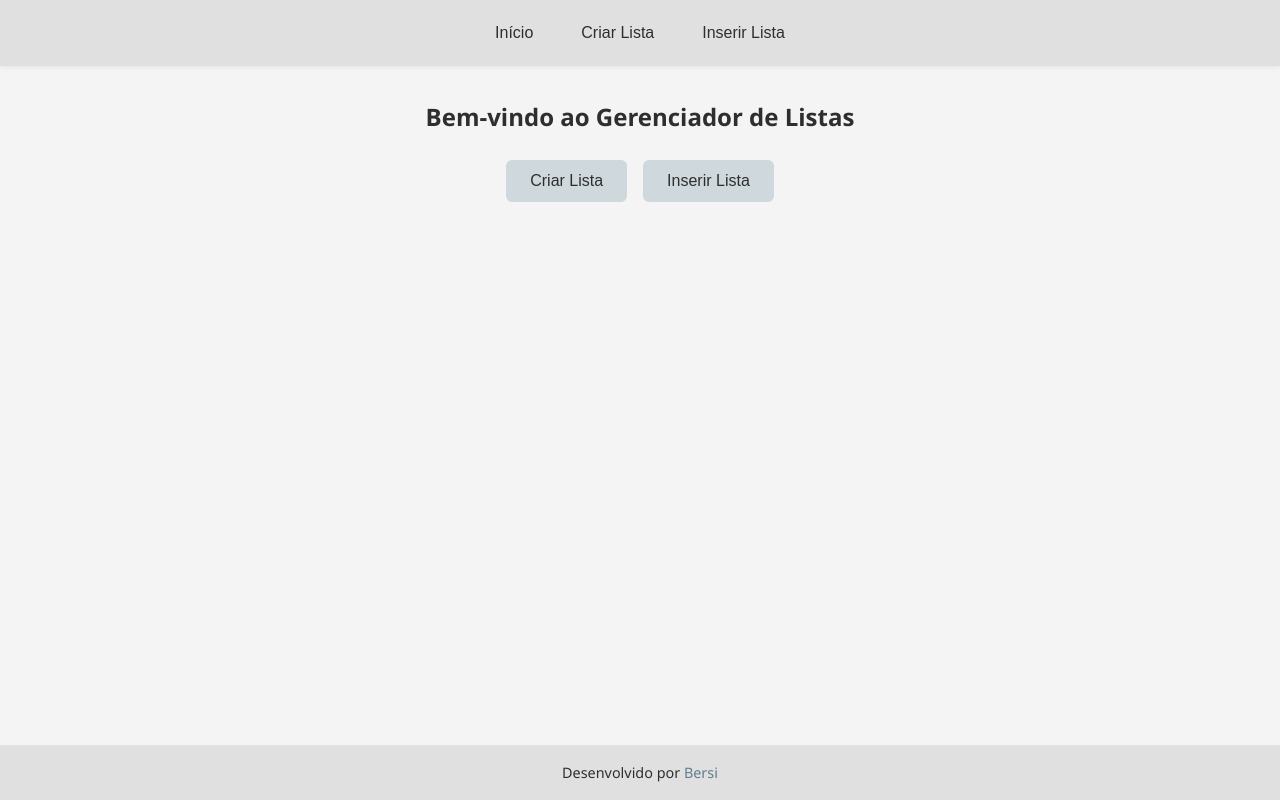
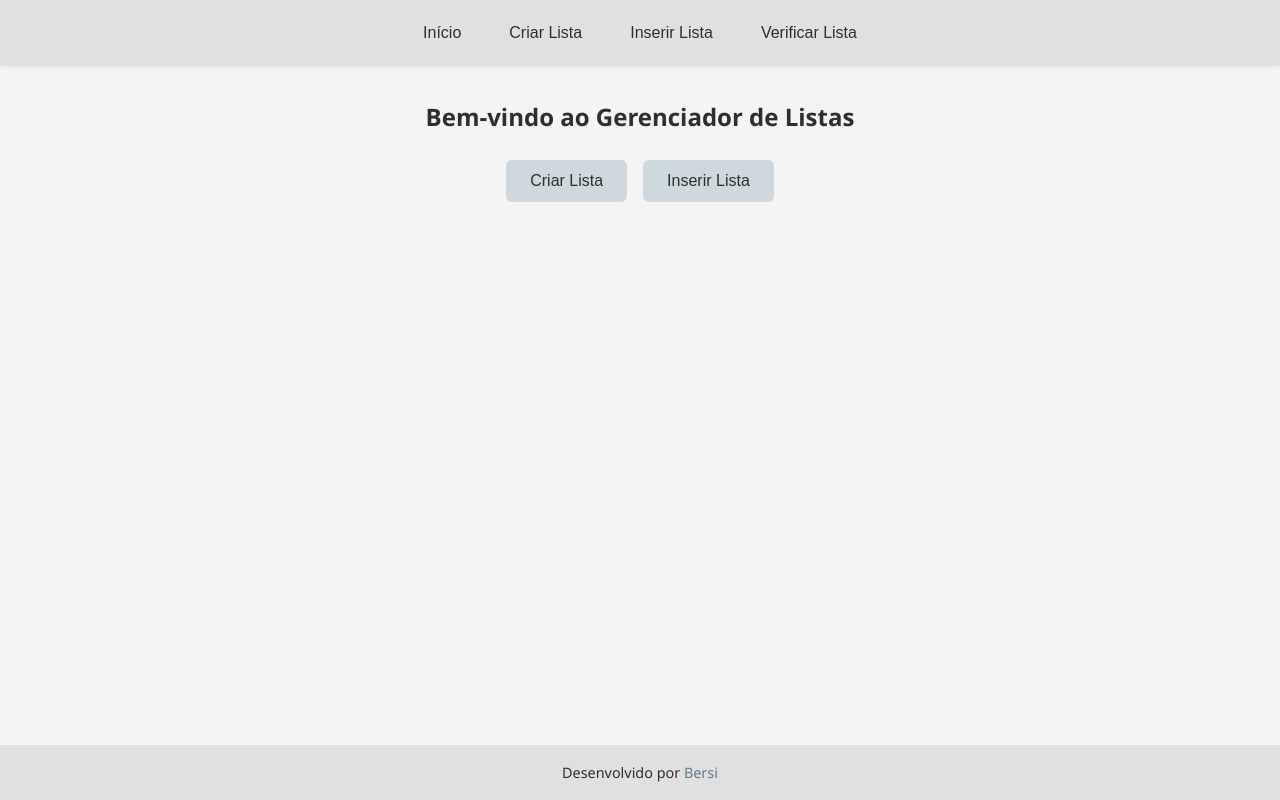
Before and after one commit to RBersi/credenciais, a plain HTML site: page index.html in a window 1280 px wide. Drawn offline with nearby package versions, Linux system fonts and the light colour scheme.

Commit message:
Update index.html

```diff
--- a/index.html
+++ b/index.html
@@ -18,6 +18,7 @@
             <button class="nav-button" onclick="changeScreen('inicio')">Início</button>
             <button class="nav-button" onclick="changeScreen('criar-lista')">Criar Lista</button>
             <button class="nav-button" onclick="changeScreen('inserir-lista')">Inserir Lista</button>
+            <button class="nav-button" onclick="changeScreen('verificar-lista')">Verificar Lista</button>
         </nav>
     </header>
 
```
